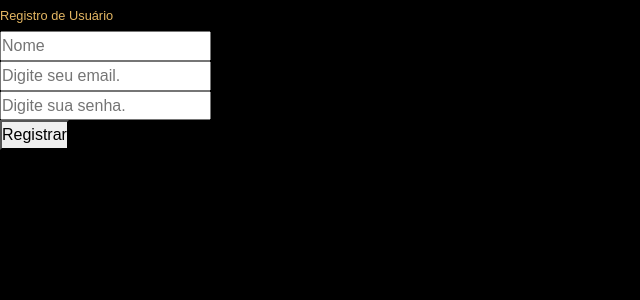
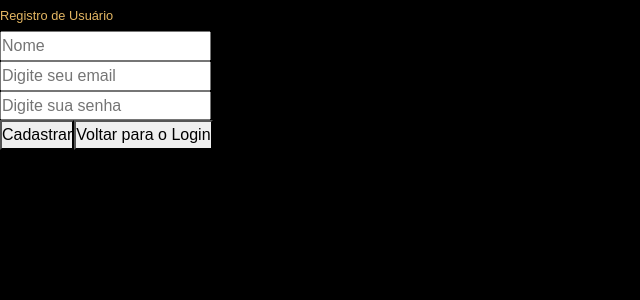
Before and after one commit to LilithGouveia/next-challenge-application, a React (Vite) app: page /cadastro in a window 1280 px wide. Shown: the top 300 px of the page, without its empty margins (0-640 px from the left). Built offline with nearby package versions, Linux system fonts and the light colour scheme.

Commit message:
Cadastro e Login ajustados.

```diff
--- a/src/routes/Cadastro/Cadastro.jsx
+++ b/src/routes/Cadastro/Cadastro.jsx
@@ -58,6 +58,10 @@ export default function Registro() {
     setNovoUsuario({ ...novoUsuario, [name]: value });
   };
 
+  const handleVoltarLogin = () => {
+    window.location.href = "/login";
+  };
+
   return (
     <div>
       <h2>Registro de Usuário</h2>
@@ -72,7 +76,7 @@ export default function Registro() {
       <input
         type="email"
         name="email"
-        placeholder="Digite seu email."
+        placeholder="Digite seu email"
         value={novoUsuario.email}
         onChange={handleChange}
       />
@@ -80,13 +84,13 @@ export default function Registro() {
       <input
         type="password"
         name="senha"
-        placeholder="Digite sua senha."
+        placeholder="Digite sua senha"
         value={novoUsuario.senha}
         onChange={handleChange}
       />
       <br />
-      <button onClick={handleRegistro}>Registrar</button>
-      <p>{mensagem}</p>
+      <button onClick={handleRegistro}>Cadastrar</button>
+      <button onClick={handleVoltarLogin}>Voltar para o Login</button>
     </div>
   );
 }
--- a/src/routes/Login/Login.jsx
+++ b/src/routes/Login/Login.jsx
@@ -1,6 +1,7 @@
 import { useState } from "react";
 import { useNavigate } from "react-router-dom";
 import "../../style/login.scss";
+import { Link } from 'react-router-dom';
 import {
   MDBBtn,
   MDBContainer,
@@ -66,7 +67,7 @@ export default function Login() {
               <img src={AquaLogo} alt="logo" className="img-logo" />
             </div>
 
-            <p>Faça seu login</p>
+            <p>Faça seu login:</p>
 
             <MDBInput
               wrapperClass="mb-4"
@@ -74,7 +75,7 @@ export default function Login() {
               type="email"
               name="email"
               id="idEmail"
-              placeholder="Digite seu email."
+              placeholder="Digite seu email"
               value={usuario.email}
               onChange={handleChange}
             />
@@ -84,7 +85,7 @@ export default function Login() {
               type="password"
               name="senha"
               id="idSenha"
-              placeholder="Digite sua senha."
+              placeholder="Digite sua senha"
               value={usuario.senha}
               onChange={handleChange}
             />
@@ -101,9 +102,9 @@ export default function Login() {
           <div className="d-flex flex-row align-items-center justify-content-center pb-4 mb-4">
             <p className="mb-0">Não possui uma conta?</p>
             <div className="mx-2">
-              <MDBBtn outline id="custom2">
-                Registrar
-              </MDBBtn>
+              <Link to="/cadastro">
+                <MDBBtn outline id="custom2">Registrar</MDBBtn>
+              </Link>
             </div>
           </div>
         </MDBCol>
```
Also changed, not shown: api.json.
